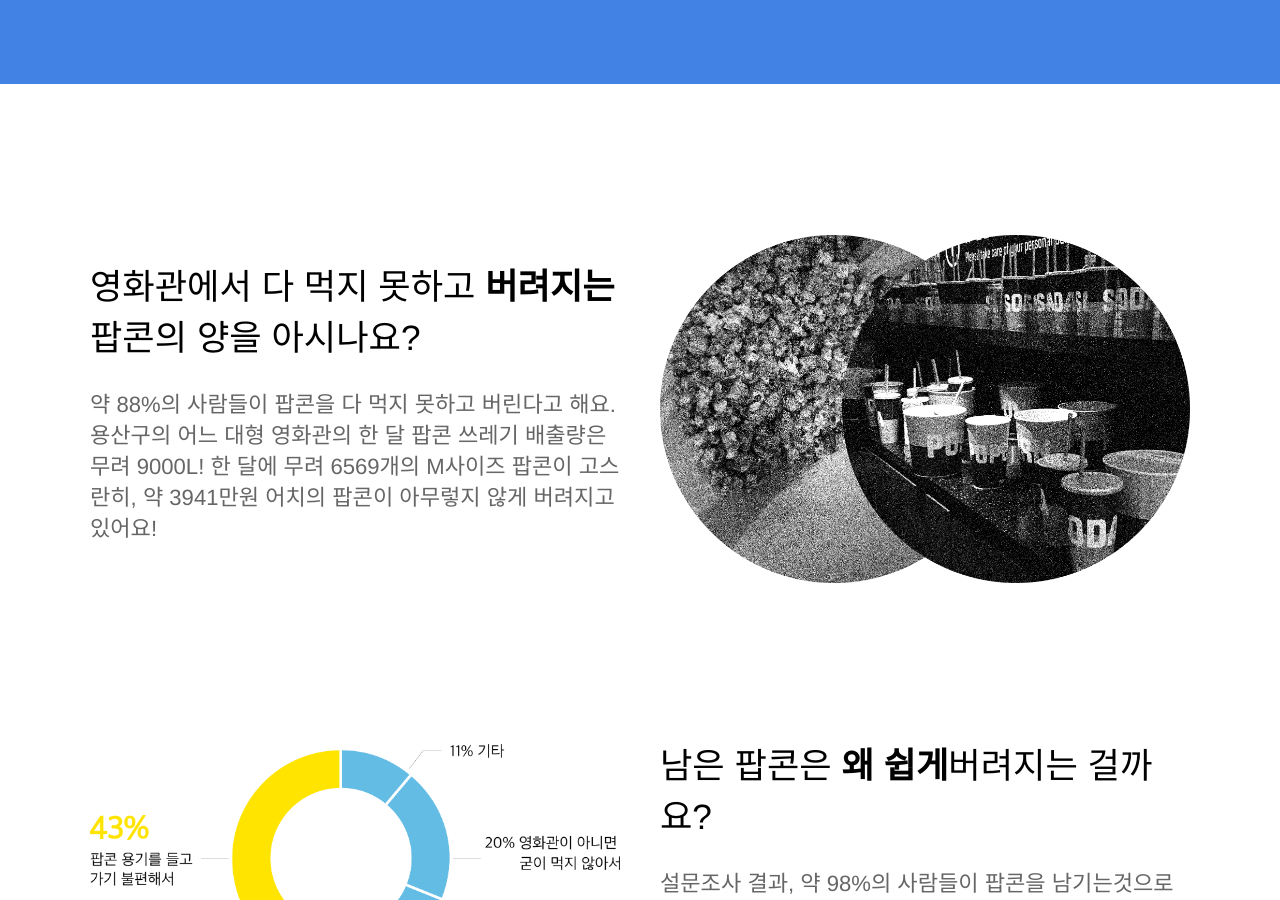
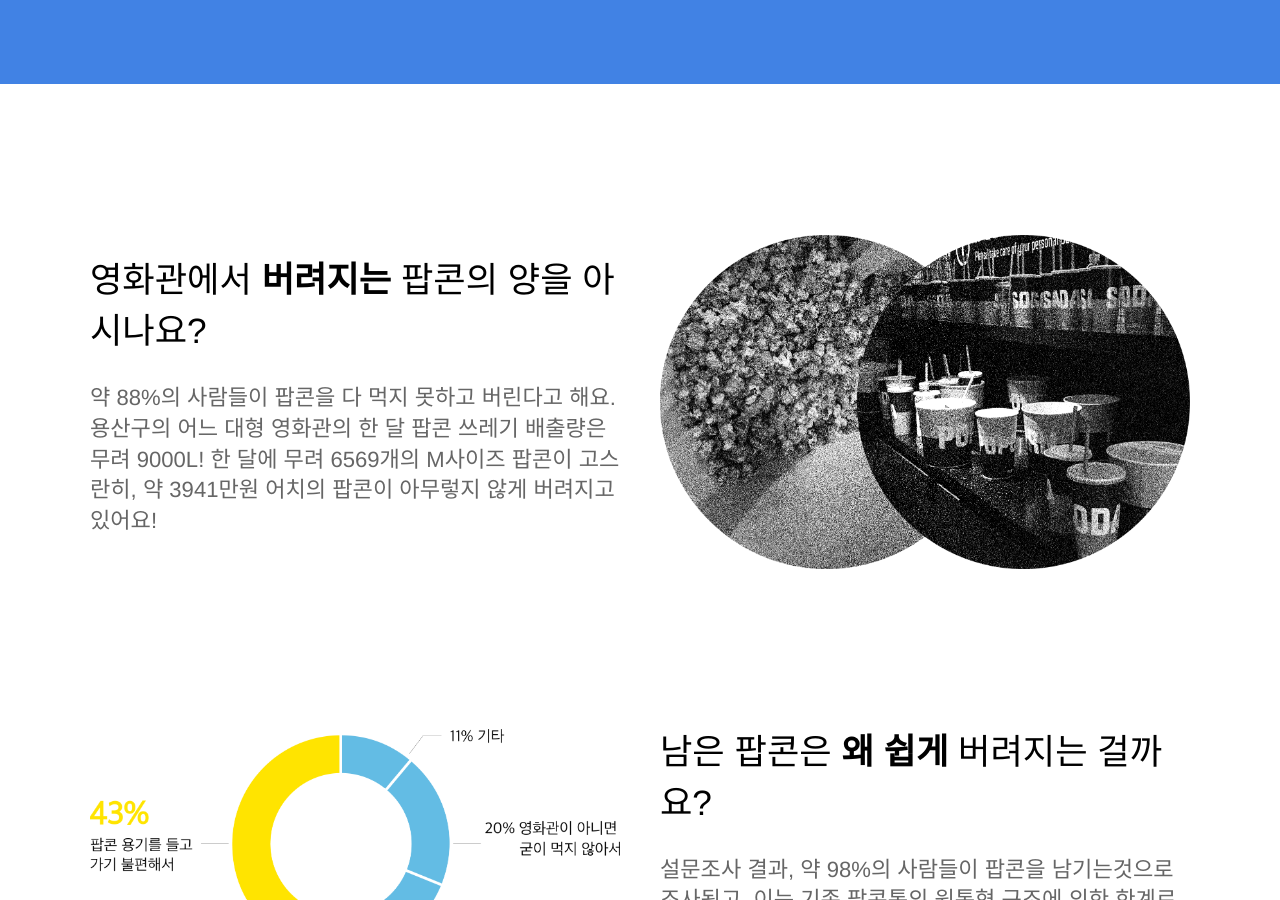
Before and after one commit to popupbox/popupbox.github.io, a Jekyll site: the page built from index.html, in a window 1280 px wide and 900 px high, scrolled down 994 px. Built offline with Jekyll 4.4.1, drawn with Linux system fonts in a browser that asks for light colours.

```diff
--- a/index.html
+++ b/index.html
@@ -17,7 +17,7 @@ description: 내손으로 조립하는 친환경 패키지
 	<section>
 		<div class="container flex">
 			<div class="text editable">
-				<h2>영화관에서 다 먹지 못하고 <strong>버려지는 </strong>팝콘의 양을 아시나요?</h2>
+				<h2>영화관에서 <strong>버려지는 </strong>팝콘의 양을 아시나요?</h2>
 				<p>약 88%의 사람들이 팝콘을 다 먹지 못하고 버린다고 해요. 용산구의 어느 대형 영화관의 한 달 팝콘 쓰레기 배출량은 무려 9000L! 한 달에 무려 6569개의 M사이즈 팝콘이 고스란히, 약 3941만원 어치의 팝콘이 아무렇지 않게 버려지고 있어요!</p>
 			</div>
 			<div class="image">
@@ -29,7 +29,7 @@ description: 내손으로 조립하는 친환경 패키지
 	<section>
 		<div class="container flex">
 			<div class="text editable">
-				<h2>남은 팝콘은 <strong>왜 쉽게</strong>버려지는 걸까요?</h2>
+				<h2>남은 팝콘은 <strong>왜 쉽게 </strong>버려지는 걸까요?</h2>
 				<p>설문조사 결과, 약 98%의 사람들이 팝콘을 남기는것으로 조사됬고, 이는 기존 팝콘통의 원통형 구조에 의한 한계로 파악되었습니다. </p>
 			</div>
 			<div class="image">
```
Also changed, not shown: images/1.png, images/3.png, images/4.png, images/5.png.
